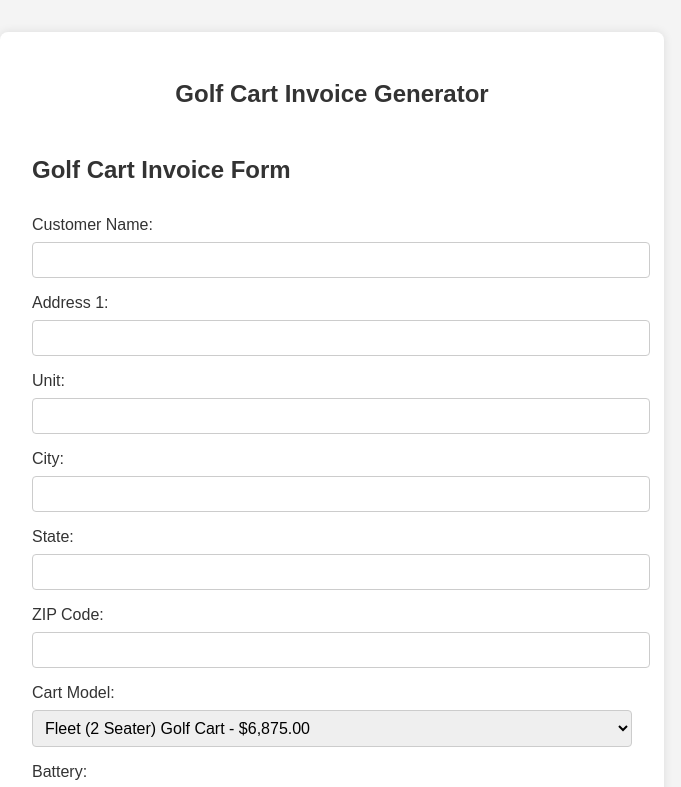
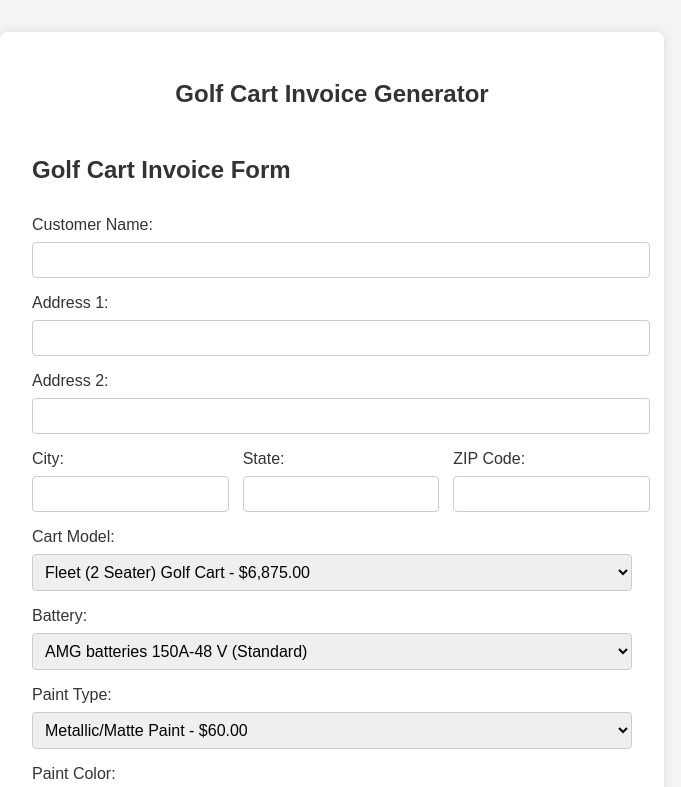
Before and after one commit to evcomfg/invoice, a React (Create React App) app: page / in a window 1280 px wide. Shown: the top 787 px of the page, without its empty margins (308-989 px from the left). Built offline with nearby package versions, Linux system fonts and the light colour scheme.

Commit message:
Modified address fields

```diff
--- a/src/App.css
+++ b/src/App.css
@@ -129,3 +129,16 @@ p.total-price {
   color: #721c24;
   border: 1px solid #f5c6cb;
 }
+.address-line {
+  display: flex;
+  justify-content: space-between;
+  gap: 2rem;
+}
+
+.address-line label {
+  flex: 1;
+}
+
+.address-line input[type="text"] {
+  width: 100%;
+}
--- a/src/components/InvoiceForm.js
+++ b/src/components/InvoiceForm.js
@@ -8,7 +8,7 @@ function InvoiceForm() {
   const [formData, setFormData] = useState({
     customerName: "",
     address1: "",
-    unit: "",
+    address2: "",
     city: "",
     state: "",
     zipCode: "",
@@ -271,13 +271,14 @@ function InvoiceForm() {
         />
       </label>
       <label>
-        Unit:
+        Address 2:
         <input
           type="text"
-          name="unit"
-          onChange={(e) => setFormData({ ...formData, unit: e.target.value })}
+          name="address2"
+          onChange={(e) => setFormData({ ...formData, address2: e.target.value })}
         />
       </label>
+      <div className="address-line">
     <label>
       City:
       <input
@@ -302,6 +303,7 @@ function InvoiceForm() {
         onChange={(e) => setFormData({ ...formData, zipCode: e.target.value })}
       />
     </label>
+  </div>
       <label>
         Cart Model:
         <select name="cartModel" onChange={handleModelChange} value={formData.cartModel}>
```
Lines whose indentation alone changed are shown as unchanged.
